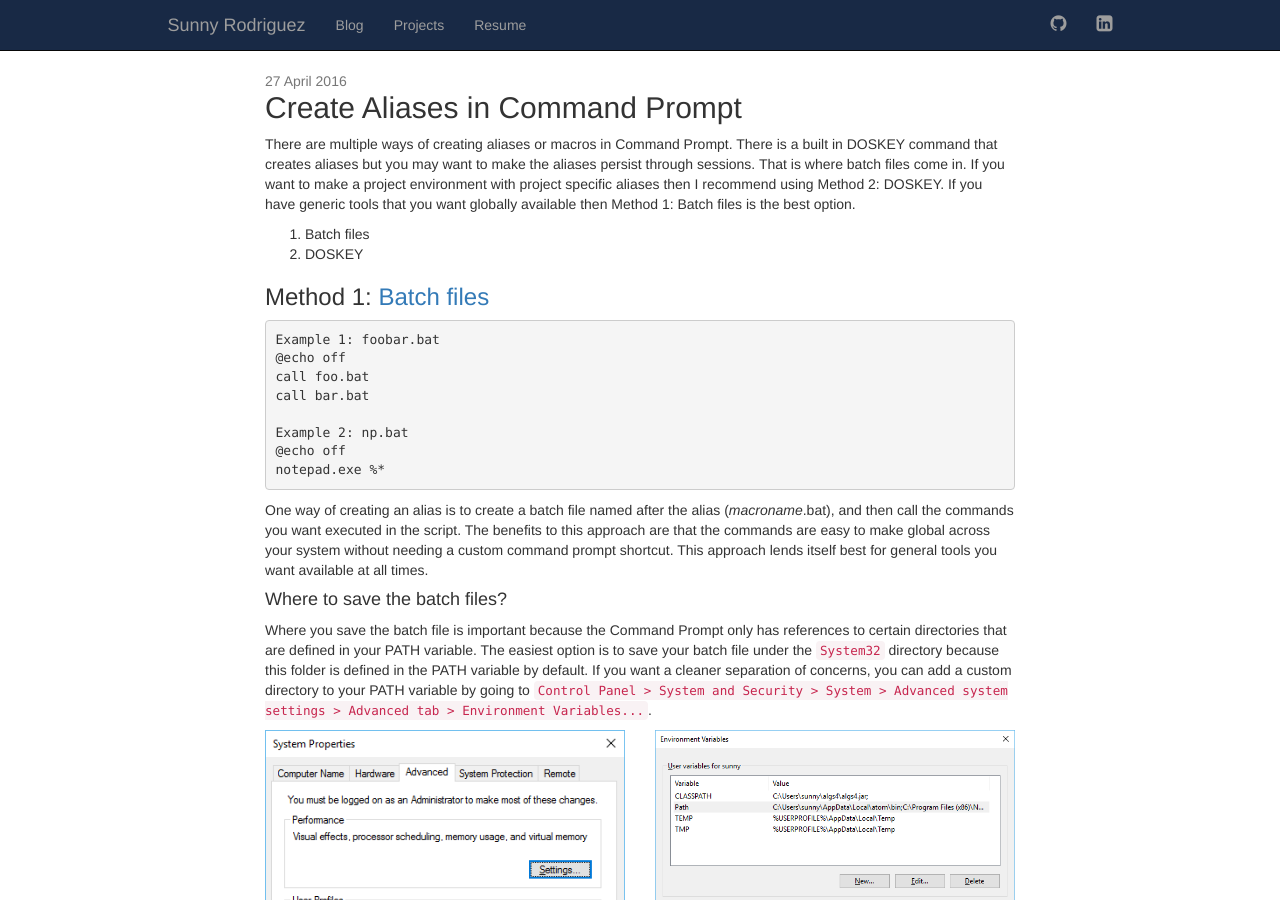
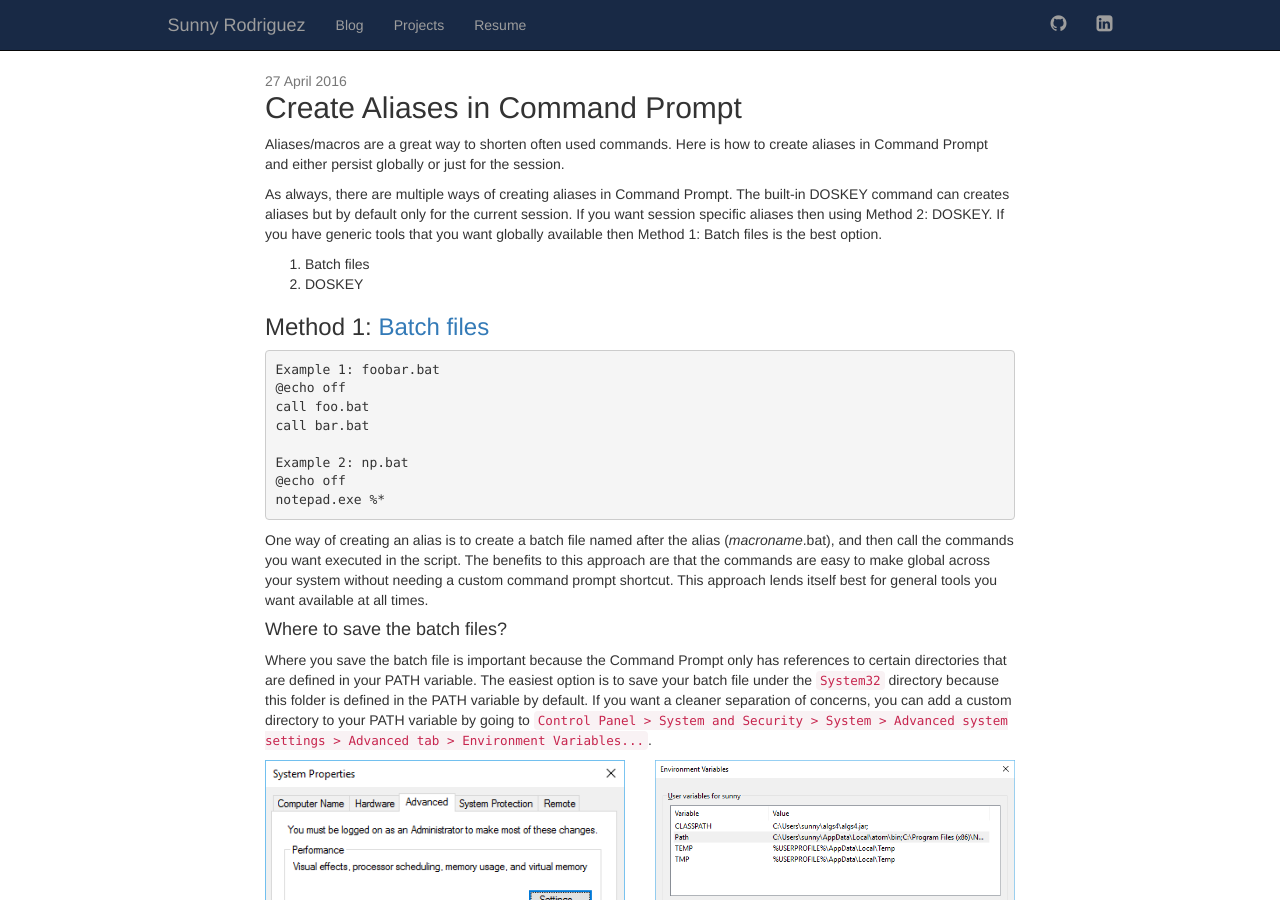
Before and after one commit to splttingatms/splttingatms.github.io, a Jekyll site: the page built from _posts/2016-04-27-create-aliases-in-command-prompt.md, in a window 1280 px wide and 900 px high. Built offline with Jekyll 4.4.1, drawn with Linux system fonts in a browser that asks for light colours; nearby versions of some CDN libraries; comment, search, counter and statistics services are not loaded.

Commit message:
fixed alias post excerpt

```diff
--- a/_posts/2016-04-27-create-aliases-in-command-prompt.md
+++ b/_posts/2016-04-27-create-aliases-in-command-prompt.md
@@ -2,7 +2,9 @@
 title: Create Aliases in Command Prompt
 layout: post
 ---
-There are multiple ways of creating aliases or macros in Command Prompt. There is a built in DOSKEY command that creates aliases but you may want to make the aliases persist through sessions. That is where batch files come in. If you want to make a project environment with project specific aliases then I recommend using Method 2: DOSKEY. If you have generic tools that you want globally available then Method 1: Batch files is the best option.
+Aliases/macros are a great way to shorten often used commands. Here is how to create aliases in Command Prompt and either persist globally or just for the session.
+
+As always, there are multiple ways of creating aliases in Command Prompt. The built-in DOSKEY command can creates aliases but by default only for the current session. If you want session specific aliases then using Method 2: DOSKEY. If you have generic tools that you want globally available then Method 1: Batch files is the best option.
 
 1. Batch files
 2. DOSKEY
```
